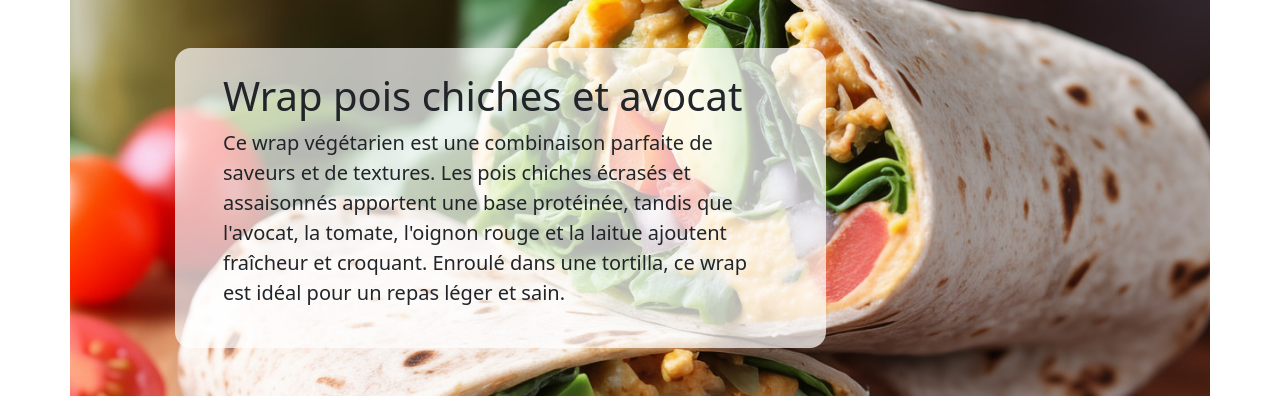
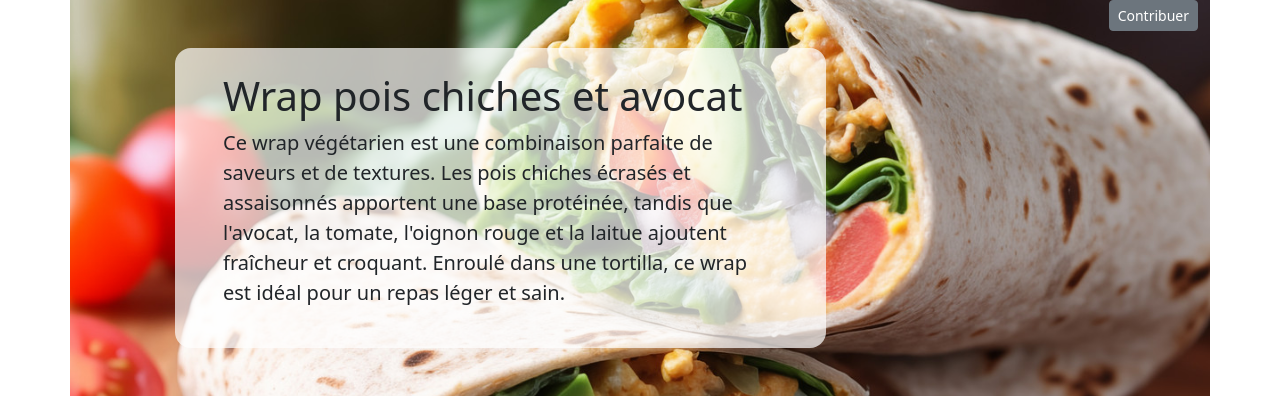
Before and after one commit to LinkedInLearning/formulaires_django-4279117, a Django app: page /detail/2 in a window 1280 px wide. Shown: the part 56-456 px from the top of the page. Run offline with Django 5.2, Linux system fonts and the light colour scheme; data comes from the database, SQL or seed files in the repository.

Commit message:
Mutualiser un formulaire (début)

```diff
--- a/recipes/templates/detail.html
+++ b/recipes/templates/detail.html
@@ -7,6 +7,9 @@
 
 <div class="row">
   <div class="col-12 detail-header" style="background-image: url('{{ recipe.image.url }}');">
+    <div class="float-end">
+      <a href="{% url 'edit' recipe.pk %}" class="btn btn-secondary btn-sm">Contribuer</a>
+    </div>
     <div class='col-10 col-lg-7 offset-1 p-5 py-4 my-5 detail-header-text'>
       <h1>{{ recipe.title }}</h1>
       <p class="lead">{{ recipe.description }}</p>
--- a/recipes/templates/edit.html
+++ b/recipes/templates/edit.html
@@ -1,7 +1,7 @@
 {% extends "appbase.html" %}
 {% load static %}
 
-{% block title %} - Nouvelle recette{% endblock %}
+{% block title %} - Proposer une recette{% endblock %}
 
 {% block content %}
 
```
